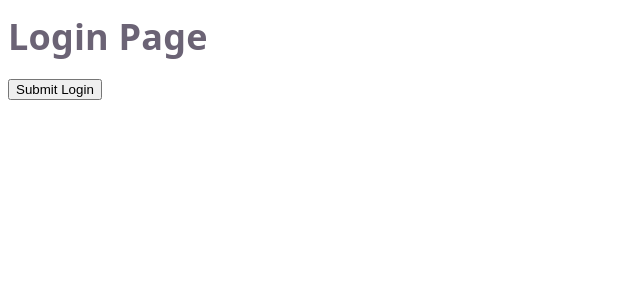
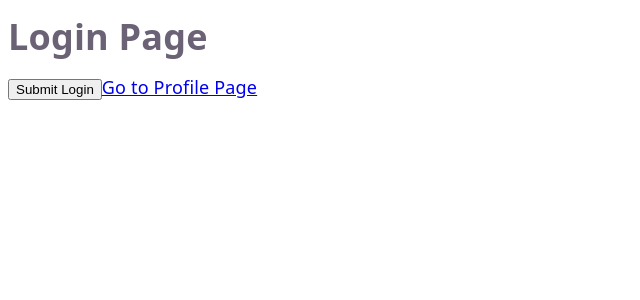
Before and after one commit to masdefry/frontend-web-development-39, a React (Vite) app in the folder intro-react/: page /login in a window 1280 px wide. Shown: the top 300 px of the page, without its empty margins (0-640 px from the left). Built offline with nearby package versions, Linux system fonts and the light colour scheme.

Commit message:
day03: link to router dom

```diff
--- a/intro-react/src/pages/login/index.tsx
+++ b/intro-react/src/pages/login/index.tsx
@@ -1,10 +1,16 @@
-import Button from "../../components/Button";
+import { Link } from 'react-router-dom';
+import Button from '../../components/Button';
 
-export default function LoginPage(){
-    return(
-        <>
-            <h1>Login Page</h1>
-            <Button title='Submit Login' />
-        </>
-    )
+
+export default function LoginPage() {
+  return (
+    <>
+      <h1>Login Page</h1>
+      <Button title='Submit Login' />
+
+      <Link to='/profile-user'>Go to Profile Page</Link>
+
+      {/* <a href='/profile-user'>Go to Profile Page</a> */}
+    </>
+  );
 }
```
